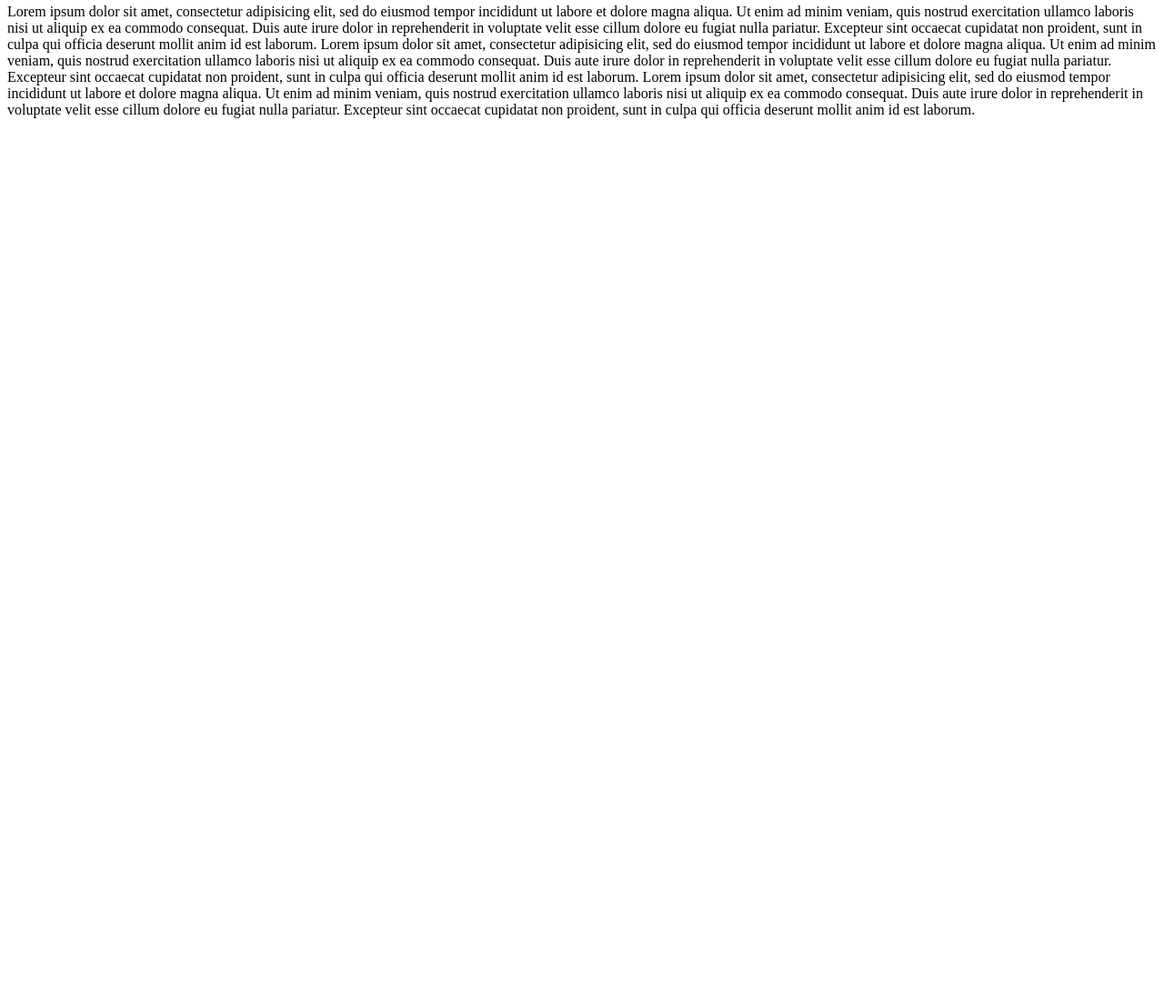
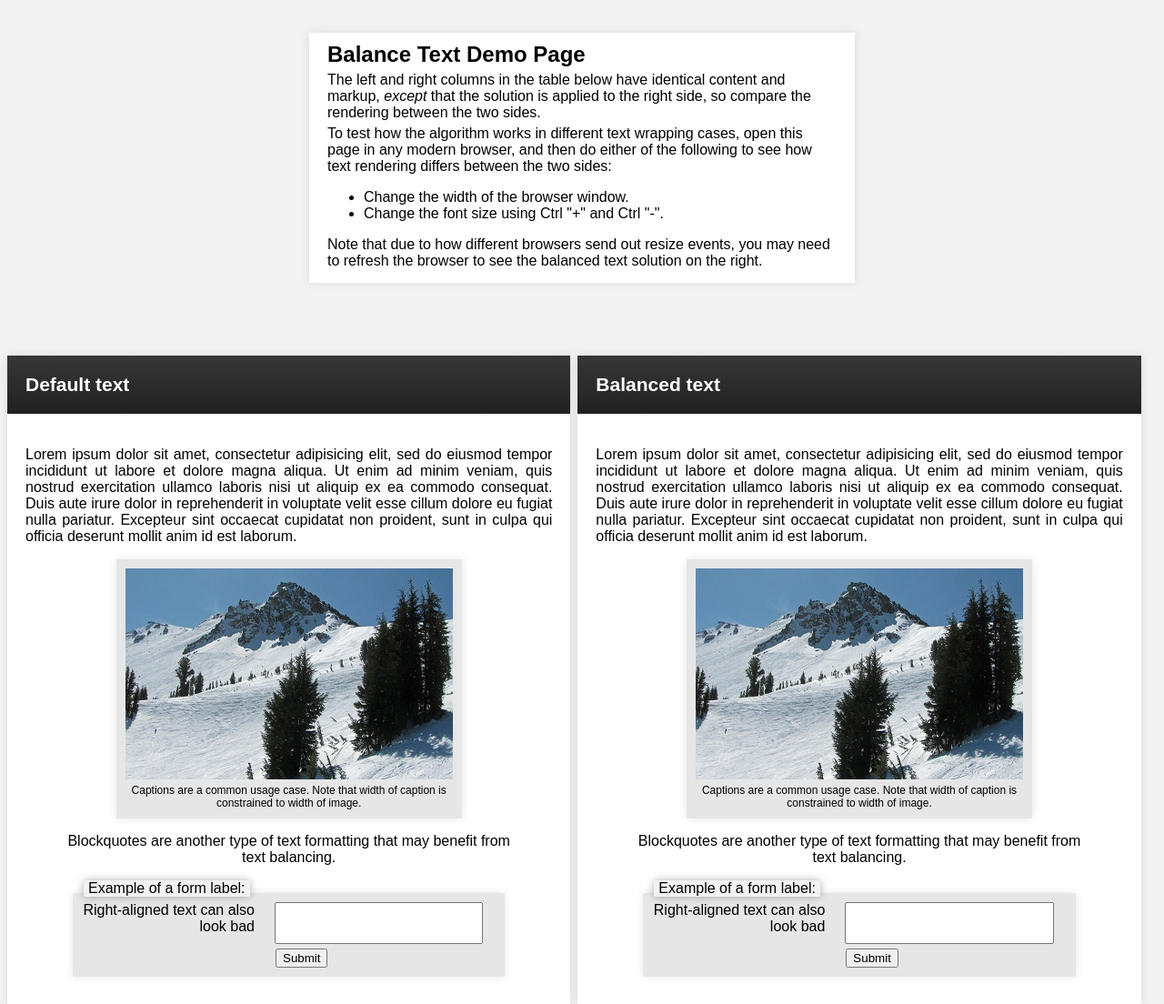
Before and after one commit to JohnnyTheTank/angular-balance-text, a website: page demo/index.html in a window 1280 px wide. Shown: the part 4-1108 px from the top of the page at 91% size. Before the commit the page ends 800 px from the top, so only its background shows below. Drawn offline with nearby package versions, Linux system fonts and the light colour scheme.

Commit message:
added logic and demo

```diff
--- a/demo/index.html
+++ b/demo/index.html
@@ -1,28 +1,85 @@
 <!DOCTYPE html>
-<html lang="en">
+<html>
 <head>
-    <meta charset="utf-8">
-    <meta http-equiv="X-UA-Compatible" content="IE=edge">
-    <meta name="viewport" content="width=device-width, initial-scale=1">
+<meta http-equiv="content-type" content="text/html; charset=UTF-8">
+<meta charset="utf-8">
+<title>Balance Text Demo</title>
+<script src="http://use.edgefonts.net/source-sans-pro:n3,n4,i3,i4,n6.js"></script>
+<script src="http://code.jquery.com/jquery-1.8.0.min.js"></script>
+<script src="//cdnjs.cloudflare.com/ajax/libs/angular.js/1.5.0/angular.min.js"></script>
+<script src="//cdn.jsdelivr.net/jquery.balancetext/1.6.0/jquery.balancetext.min.js"></script>
+<script src="app.js"></script>
+<script src="../src/angular-balance-text.js"></script>
+<link rel="stylesheet" type="text/css" href="main.css">
+<!--[if lt IE 9]>
+<script src="//html5shiv.googlecode.com/svn/trunk/html5.js"></script>
+<![endif]-->
 
-    <title>angular-text-balance</title>
+<style type="text/css">
+/* Apply (proposed) CSS style. Plugin looks for elements with class named "balance-text" */
+.balance-text {
+	text-wrap: balanced;
+}
+</style>
 
-    <!-- CSS -->
-    <style type="text/css">
-        .balance-text {
-            text-wrap: balanced; /* Apply (proposed) CSS style */
-        }
-    </style>
+</head>
 
-    <script src="//code.jquery.com/jquery-2.1.4.min.js"></script>
-    <script src="//cdnjs.cloudflare.com/ajax/libs/angular.js/1.4.8/angular.min.js"></script>
-    <script src="//cdn.jsdelivr.net/jquery.balancetext/1.6.0/jquery.balancetext.min.js"></script>
-    <script src="app.js"></script>
-    <script src="../src/angular-balance-text.js"></script>
-</head>
 <body ng-app="app">
-<div class="balance-text">
-    Lorem ipsum dolor sit amet, consectetur adipisicing elit, sed do eiusmod tempor incididunt ut labore et dolore magna aliqua. Ut enim ad minim veniam, quis nostrud exercitation ullamco laboris nisi ut aliquip ex ea commodo consequat. Duis aute irure dolor in reprehenderit in voluptate velit esse cillum dolore eu fugiat nulla pariatur. Excepteur sint occaecat cupidatat non proident, sunt in culpa qui officia deserunt mollit anim id est laborum. Lorem ipsum dolor sit amet, consectetur adipisicing elit, sed do eiusmod tempor incididunt ut labore et dolore magna aliqua. Ut enim ad minim veniam, quis nostrud exercitation ullamco laboris nisi ut aliquip ex ea commodo consequat. Duis aute irure dolor in reprehenderit in voluptate velit esse cillum dolore eu fugiat nulla pariatur. Excepteur sint occaecat cupidatat non proident, sunt in culpa qui officia deserunt mollit anim id est laborum. Lorem ipsum dolor sit amet, consectetur adipisicing elit, sed do eiusmod tempor incididunt ut labore et dolore magna aliqua. Ut enim ad minim veniam, quis nostrud exercitation ullamco laboris nisi ut aliquip ex ea commodo consequat. Duis aute irure dolor in reprehenderit in voluptate velit esse cillum dolore eu fugiat nulla pariatur. Excepteur sint occaecat cupidatat non proident, sunt in culpa qui officia deserunt mollit anim id est laborum.
+  <header>
+    <h2>Balance Text Demo Page</h2>
+    <p>The left and right columns in the table below have identical content and markup, <em>except</em> that the solution is applied to the right side, so compare the rendering between the two sides.</p>
+    <p>To test how the algorithm works in different text wrapping cases, open this page in any modern browser, and then do either of the following to see how text rendering differs between the two sides:</p>
+    <ul>
+      <li>Change the width of the browser window.</li>
+      <li>Change the font size using Ctrl &quot;+&quot; and Ctrl &quot;-&quot;.</li>
+    </ul>
+    <p>Note that due to how different browsers send out resize events, you may need to refresh the browser to see the balanced text  solution on the right.</p>
+  </header>
+
+<div id="content">
+  <section id="default">
+    <header><h2>Default text</h2></header>
+    <div class="demo-body">
+      <p>Lorem ipsum dolor sit amet, consectetur adipisicing elit, sed do eiusmod tempor incididunt ut labore et dolore magna aliqua. Ut enim ad minim veniam, quis nostrud exercitation ullamco laboris nisi ut aliquip ex ea commodo consequat. Duis aute irure dolor in reprehenderit in voluptate velit esse cillum dolore eu fugiat nulla pariatur. Excepteur sint occaecat cupidatat non proident, sunt in culpa qui officia deserunt mollit anim id est laborum.</p>
+      <figure class="picContainer">
+        <img src="mammoth.jpg" width="360" height="232" />
+        <figcaption>Captions are a common usage case. Note that width of caption is constrained to width of image.</figcaption>
+      </figure>
+      <blockquote>Blockquotes are another type of text formatting that may benefit from text balancing.</blockquote>
+      <form action="" method="post" name="form1">
+        <fieldset>
+          <legend>Example of a form label:</legend>
+          <div class="input">
+            <label for="text1">Right-aligned text can also look bad</label>
+            <input type="text" name="text1" id="text1"/>
+          </div>
+          <input type="submit" name="submit" value="Submit">
+        </fieldset>
+      </form>
+    </div>
+  </section>
+  <section id="balanced">
+    <header><h2>Balanced text</h2></header>
+    <div class="demo-body">
+      <p class="balance-text">Lorem ipsum dolor sit amet, consectetur adipisicing elit, sed do eiusmod tempor incididunt ut labore et dolore magna aliqua. Ut enim ad minim veniam, quis nostrud exercitation ullamco laboris nisi ut aliquip ex ea commodo consequat. Duis aute irure dolor in reprehenderit in voluptate velit esse cillum dolore eu fugiat nulla pariatur. Excepteur sint occaecat cupidatat non proident, sunt in culpa qui officia deserunt mollit anim id est laborum.</p>
+      <figure class="picContainer">
+        <img src="mammoth.jpg" width="360" height="232" />
+        <figcaption class="balance-text">Captions are a common usage case. Note that width of caption is constrained to width of image.</figcaption>
+      </figure>
+      <blockquote class="balance-text">Blockquotes are another type of text formatting that may benefit from text balancing.</blockquote>
+      <form action="" method="post" name="form2">
+        <fieldset>
+          <legend>Example of a form label:</legend>
+          <div class="input">
+            <label for="text2" class="balance-text">Right-aligned text can also look bad</label>
+            <input type="text" name="text2" id="text2"/>
+          </div>
+          <input type="submit" name="submit" value="Submit">
+        </fieldset>
+      </form>
+    </div>
+  </section>
 </div>
+
 </body>
 </html>
--- /dev/null
+++ b/demo/main.css
@@ -0,0 +1,146 @@
+/* main.css */
+a {
+	color: #007edf;
+	text-decoration: none;
+}
+a:hover {
+	text-decoration: underline;
+}
+body {
+	font-size: 16px;
+	font-family: source-sans-pro, sans-serif;
+	background: #F2F2F2;
+}
+body > header {
+	width: 100%;
+	max-width: 600px;
+	margin: 40px auto 80px;
+	background: #FFF;
+	box-shadow: 0 0 10px rgba(0,0,0,.1);
+	padding: 10px 20px;
+	box-sizing: border-box;
+	font-weight: 300;
+}
+body > header h2 {
+	margin: 0 0 5px;
+	font-size: 24px;
+	font-weight: 600;
+}
+body > header p {
+	margin: 0 0 5px;
+}
+header {
+	width: 100%;
+	margin:0px auto;
+}
+h1 {
+	font-weight: 600;
+}
+h2 {
+	font-size: 54px;
+	display: block;
+	font-weight: 600;
+}
+form {
+	background-color: rgba(255, 255, 255, 0.5);
+	margin: 10px 50px;
+}
+#content h2, #content blockquote {
+	text-align: center;
+}
+#content p {
+	text-align: justify;
+}
+.picContainer {
+	width: 360px;
+	margin: 0 auto;
+	text-align: center;
+	font-size: 80%;
+}
+.picContainer img {
+	display: block;
+}
+.picContainer figcaption {
+	margin-top: 5px;
+	font-size: 12px;
+}
+.info {
+	font-size: 80%;
+    color: #555;
+}
+#content > section {
+	width: 49%;
+	display: block;
+	float: left;
+	min-width: 400px;
+	background: #FFF;
+	box-shadow: 0 0 10px rgba(0,0,0,.1);
+}
+#content > section header {
+	background: #212121;
+	background: -moz-linear-gradient(top, #373737, #212121);
+	background: -webkit-linear-gradient(top, #373737, #212121);
+	background: -ms-linear-gradient(top, #373737, #212121);
+	background: -o-linear-gradient(top, #373737, #212121);
+	background: linear-gradient(top, #373737, #212121);
+	padding: 20px 0;
+}
+#content > section header h2 {
+	color: #FFF;
+	font-size: 21px;
+	margin: 0 0 0 20px;
+	text-align: left;
+}
+#content > section:first-child {
+	margin-right: 8px;
+}
+#content .demo-body {
+	padding: 20px;
+}
+figure {
+	box-shadow: 0 0 10px rgba(0,0,0,.1);
+	background: #E6E6E6;
+	padding: 10px;
+}
+body > footer {
+	padding: 20px;
+	text-align: center;
+	clear: both;
+	display: block
+}
+fieldset {
+	background: #E6E6E6;
+	border-radius: 2px;
+	border: none;
+	box-shadow: 0 0 10px rgba(0,0,0,.1);
+	position: relative;
+	padding-top: 10px;
+	margin-top: 30px;
+}
+legend {
+	background: #fff;
+	padding: 0 5px;
+	background: #F2F2F2;
+	border-radius: 2px;
+	box-shadow: 0 0 10px rgba(0,0,0,.3);
+	position: absolute;
+	top: -14px;
+}
+.input label {
+	position: absolute;
+	left: 0;
+	display: block;
+	width: 200px;
+	text-align: right;
+}
+.input input {
+	height: 40px;
+	width: 100%;
+}
+.input {
+	padding: 0 20px 0 210px;
+}
+input[type="submit"] {
+	clear: both;
+	margin: 5px 0 0 211px;
+}
--- a/src/angular-balance-text.js
+++ b/src/angular-balance-text.js
@@ -5,14 +5,9 @@ angular.module('jtt_balance_text', [])
             replace: 'false',
             link: function (scope, element, attrs) {
                 element.balanceText();
-                console.log("hi");
-                /*
                 scope.$on('angular-balance-text.refresh', function () {
                     $.balanceTextUpdate();
                 });
-                */
-
-
             }
         }
     });
```
Also changed, not shown: README.md, demo/mammoth.jpg (added).
